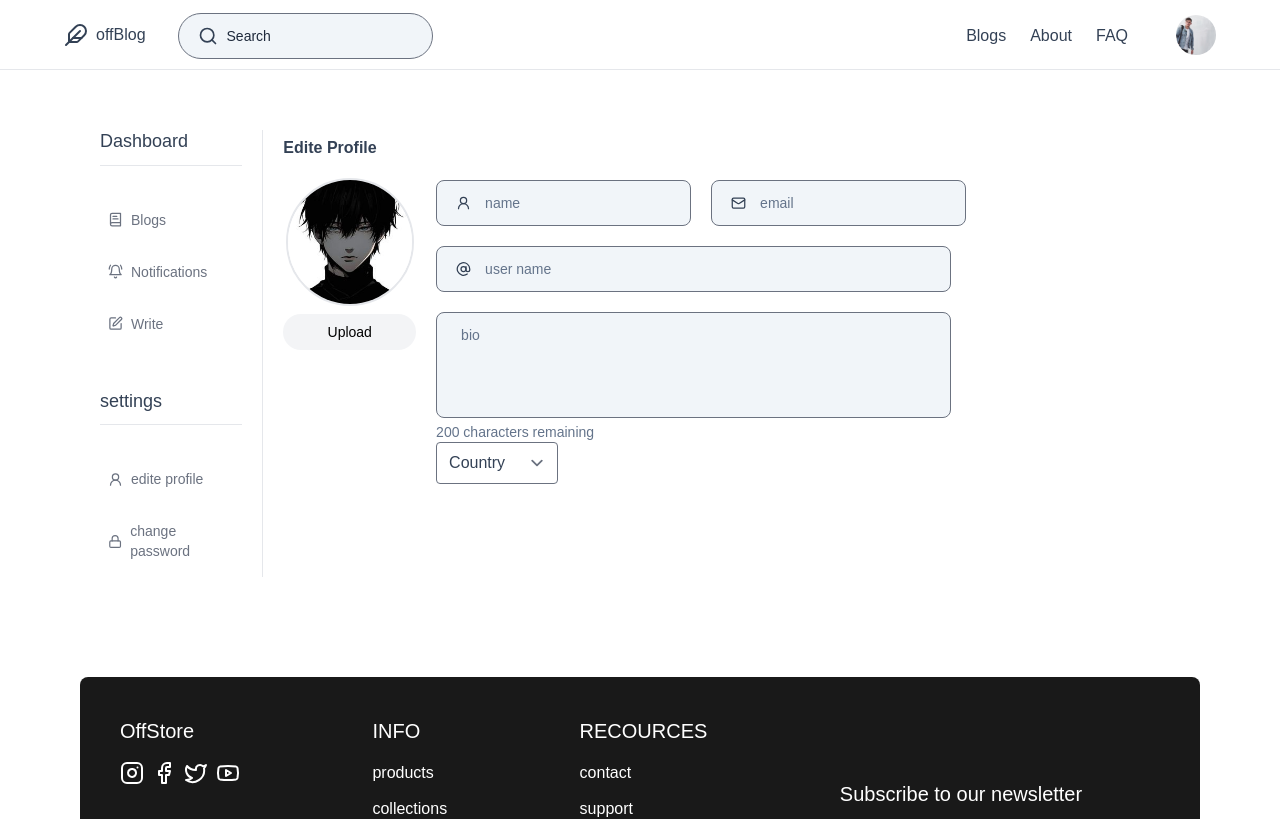
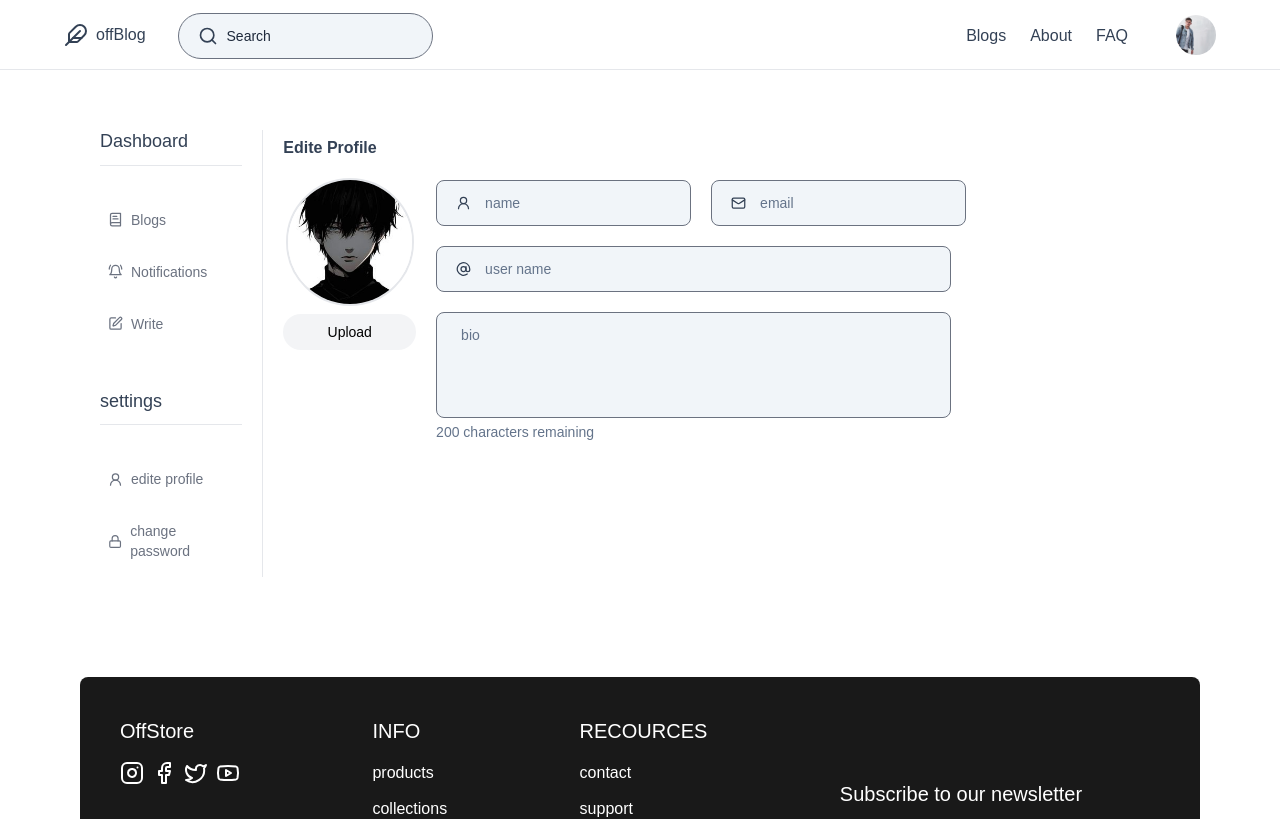
Before and after one commit to rachidfrex/OffBlog, a React (Vite) app: page /dashboard/edit-profile in a window 1280 px wide. Shown: the top 819 px of the page. Built offline with nearby package versions, Linux system fonts and the light colour scheme; sample sign-in values are in the browser's storage; the HTML template or start-up script is replaced by a standard one.

Commit message:
Refactor image URLs in GetBlogs.jsx to use absolute path instead of relative path

```diff
--- a/src/components/editeprofile.jsx
+++ b/src/components/editeprofile.jsx
@@ -80,12 +80,7 @@ function Editeprofile() {
                   {textCounter} characters remaining
                 </span>
               </div>
-              <div>
-                <select name="" id="" className="rounded ">
-                  <option value="">Country</option>
-                  <option value="">mororcoo</option>
-                </select>
-              </div>
+
             </form>
           </div>
         </div>
--- a/src/components/getBlogs.jsx
+++ b/src/components/getBlogs.jsx
@@ -27,7 +27,8 @@ function GetBlogs() {
   useEffect(() => {
     handelGetBlogs();
   }, []);
-
+  let image = allblogs.map((Blogs) => Blogs.image_url);
+  console.log("image", image);
   return (
     <div>
       {!isLoading ? (
@@ -45,7 +46,7 @@ function GetBlogs() {
               <div className=" ">
                 <img
                   className="object-cover rounded-md h-40  aspect-video w-full bg-black/30  "
-                  src={Blogs.image_url}
+                  src={`http://localhost:8000${Blogs.image_url}`}
                   alt={Blogs.title}
                 />
               </div>
```
